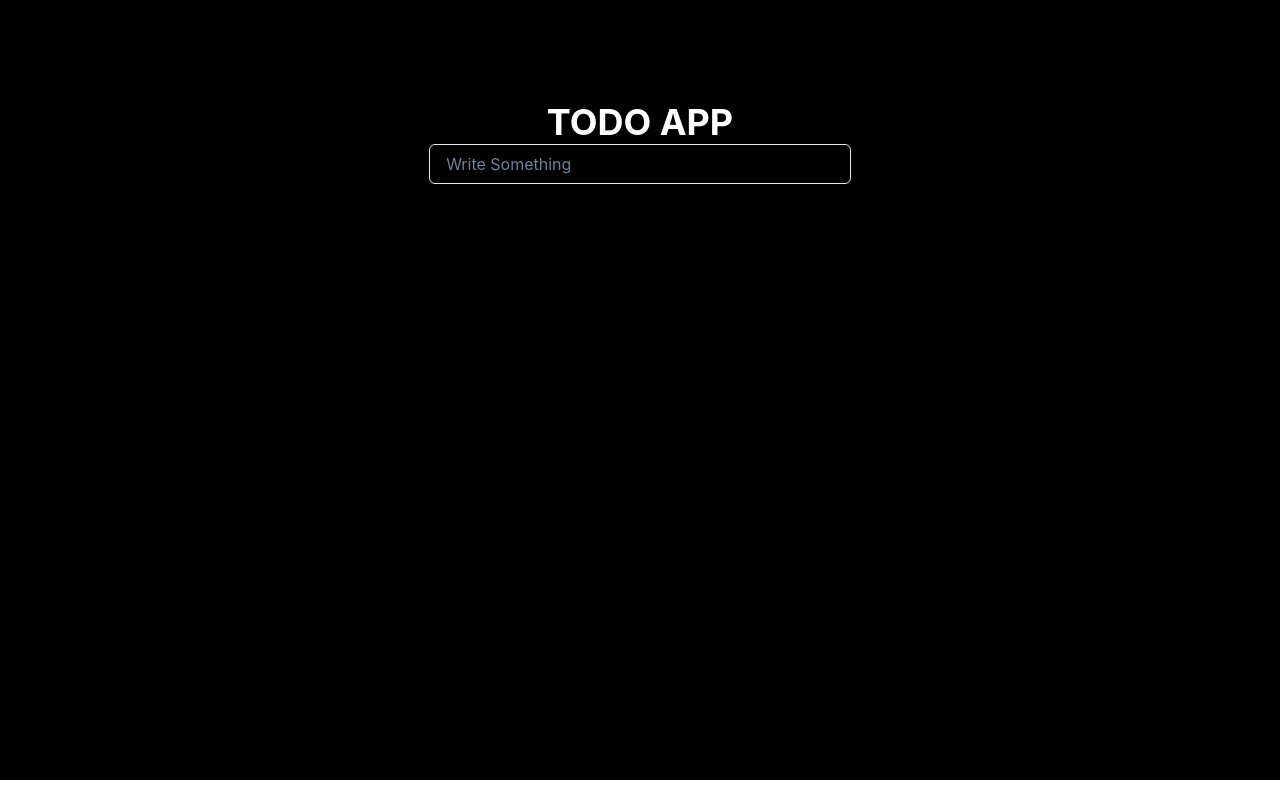
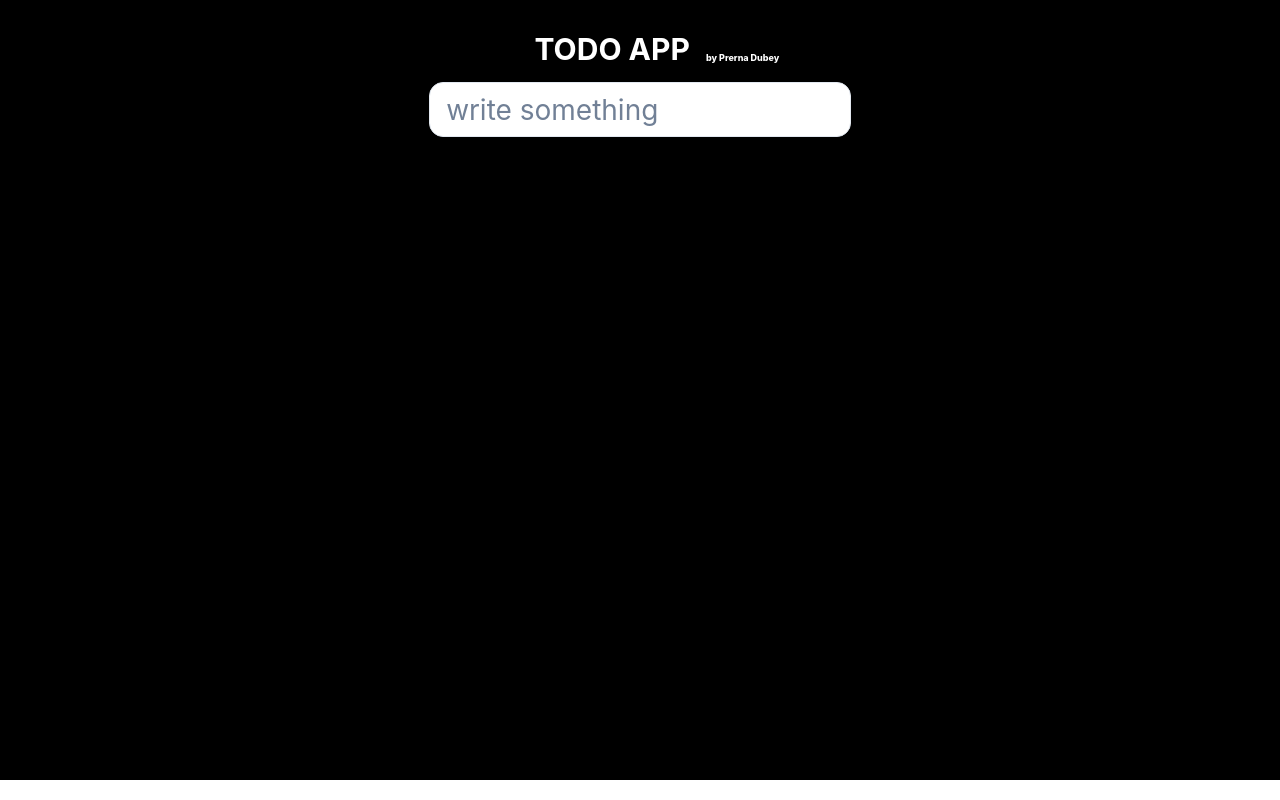
Before and after one commit to prerna1113/TodoApp, a React (Create React App) app in the folder todo-app/: page / in a window 1280 px wide. Built offline with nearby package versions, Linux system fonts and the light colour scheme.

Commit message:
state added

```diff
--- a/todo-app/src/Component/CSS/Todo.module.css
+++ b/todo-app/src/Component/CSS/Todo.module.css
@@ -11,15 +11,31 @@
 .input {
     width:33%;
     margin:auto;
-    margin-top: 100px;
+
+
+    color:black;
+
+}
+
+.heading {
+
     color:white;
 
 }
 
-.inputBox {
-    height:50px;
-    border-radius:14px;
-    background-color:white;
-    font-size:28px;
+.container {
+    margin:auto;
+    display:flex;
+    margin-top: 30px;
+    margin-left: 25%;
 
+    gap: 16px
 }
+
+.subHeading {
+    color: white;
+    margin-top: 20px;
+    font-size: 9px;
+    font-weight: 800;
+    /* margin:auto; */
+}
--- a/todo-app/src/Component/Todo.jsx
+++ b/todo-app/src/Component/Todo.jsx
@@ -1,21 +1,57 @@
 
 import { Box, Heading, Input } from '@chakra-ui/react'
-import React from 'react'
+import React, { useState } from 'react'
 import styles from './CSS/Todo.module.css'
 
 function Todo() {
+const [state,setState] = useState('')
+console.log(state);
     return (
         <Box className={styles.box}>
             <Box className={styles.input}>
 
-                <Heading as='h2' size='xl'>
+                <Box
+                className={styles.container}
+                >
+                <Heading
+                className={styles.heading}
+
+                as='h2' size='lg'>
                    TODO APP
                 </Heading>
 
+                <p
+                className={styles.subHeading}
+                // as= 'h9' size = 'xs'
+                >
+                    by Prerna Dubey
+
+                </p>
+
+
+                </Box>
+
+
+                <Box>
                 <Input
-                    className={styles.inputBox}
-                    type="text"
-                    placeholder="Write Something" />
+                    style={{
+                        backgroundColor: "white",
+                        borderRadius:"14px",
+                        height:"55px",
+                        fontSize:"28px",
+                        marginTop:"15px"
+                    }}
+
+
+                   placeholder="write something"
+                    onChange={(event)=>{setState({
+                        ...state,
+                        name:event.target.value
+                    })}}
+                    />
+                </Box>
+
+
 
 
 
```
